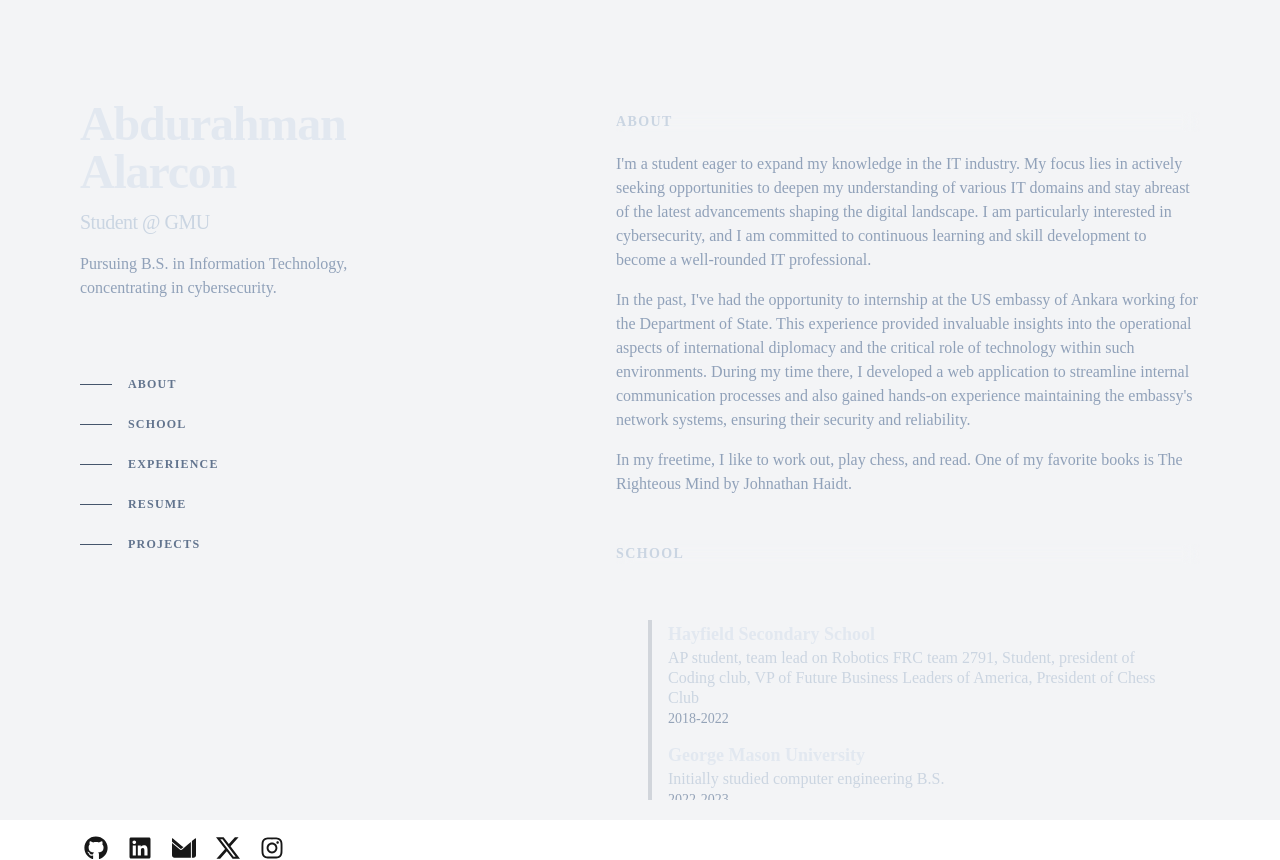
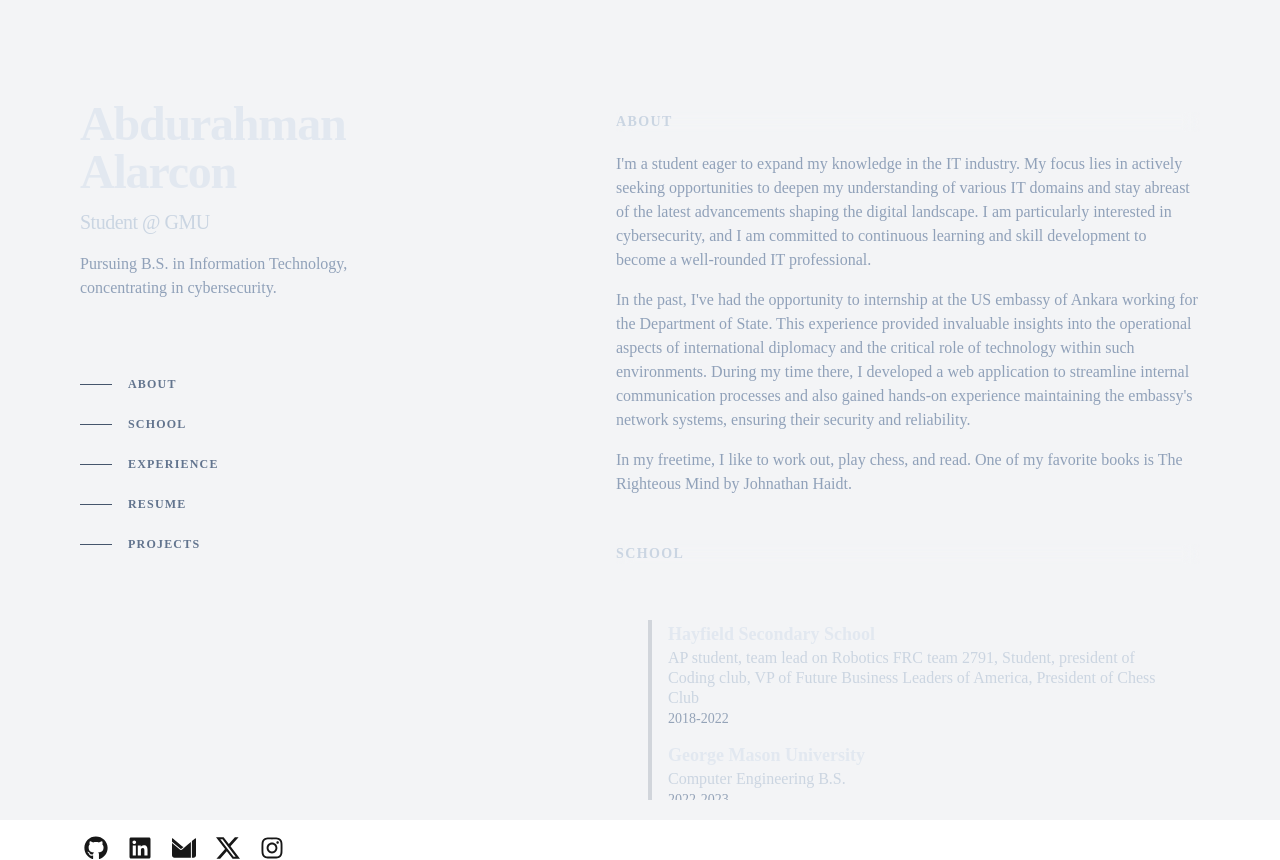
Before and after one commit to isoala/next-app, a Next.js app: page / in a window 1280 px wide. Built offline with nearby package versions, Linux system fonts and the light colour scheme.

Commit message:
screen portability increased

```diff
--- a/src/app/page.tsx
+++ b/src/app/page.tsx
@@ -216,14 +216,14 @@ const Home = () => {
                   },
                   {
                     date: '2022-2023',
-                    description: 'Initially studied computer engineering B.S.',
+                    description: 'Computer Engineering B.S.',
                     id: '2',
                     title: 'George Mason University'
                   },
 
                   {
                     date: '2023-2024',
-                    description: 'switched to Information Technology pursuing A.S.',
+                    description: 'switched to Information Technology A.S.',
                     id: '3',
                     title: 'Northern Virginia Community College'
                   },
```
